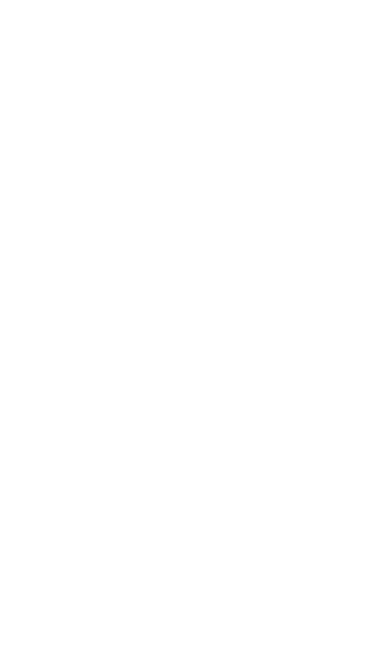
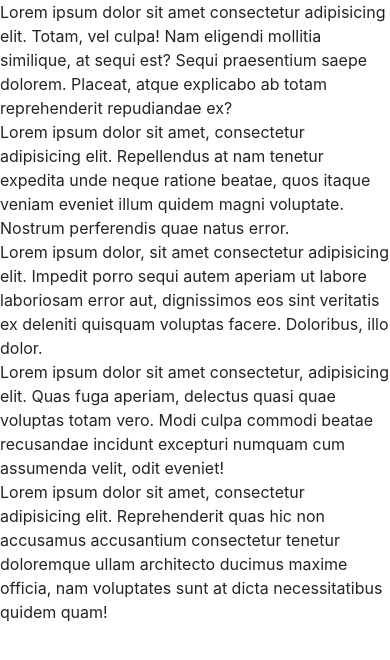
Before and after one commit to tarthurf/Responsive-Portfolio, a plain HTML site: page index.html in a window 390 px wide. Drawn offline with nearby package versions, Linux system fonts and the light colour scheme.

```diff
--- a/index.html
+++ b/index.html
@@ -23,10 +23,10 @@
         <div class="row">
 
             <!-- column for header -->
-            <div class="column-md-6"></div>
+            <div class="column-md-6">Lorem ipsum dolor sit amet consectetur adipisicing elit. Totam, vel culpa! Nam eligendi mollitia similique, at sequi est? Sequi praesentium saepe dolorem. Placeat, atque explicabo ab totam reprehenderit repudiandae ex?</div>
 
             <!-- column for 'nav bar' -->
-            <div class="column-md-6"></div>
+            <div class="column-md-6">Lorem ipsum dolor sit amet, consectetur adipisicing elit. Repellendus at nam tenetur expedita unde neque ratione beatae, quos itaque veniam eveniet illum quidem magni voluptate. Nostrum perferendis quae natus error.</div>
         </div>
     </div>
 
@@ -37,14 +37,14 @@
         <div class="row">
 
             <!-- column for about me -->
-            <div class="column-md-12"></div>
+            <div class="column-md-12">Lorem ipsum dolor, sit amet consectetur adipisicing elit. Impedit porro sequi autem aperiam ut labore laboriosam error aut, dignissimos eos sint veritatis ex deleniti quisquam voluptas facere. Doloribus, illo dolor.</div>
         </div>
 
         <!-- row for about me section -->
         <div class="row">
 
             <!-- column for about me content -->
-            <div class="column-md 12"></div>
+            <div class="column-md 12">Lorem ipsum dolor sit amet consectetur, adipisicing elit. Quas fuga aperiam, delectus quasi quae voluptas totam vero. Modi culpa commodi beatae recusandae incidunt excepturi numquam cum assumenda velit, odit eveniet!</div>
         </div>
     </div>
 
@@ -56,7 +56,7 @@
 
             <!-- Column for footer -->
             <div class="column-md-12">
-
+                Lorem ipsum dolor sit amet, consectetur adipisicing elit. Reprehenderit quas hic non accusamus accusantium consectetur tenetur doloremque ullam architecto ducimus maxime officia, nam voluptates sunt at dicta necessitatibus quidem quam!
             </div>
         </div>
     </div>
```
Also changed, not shown: portfolio.html (+11 -0 lines).
